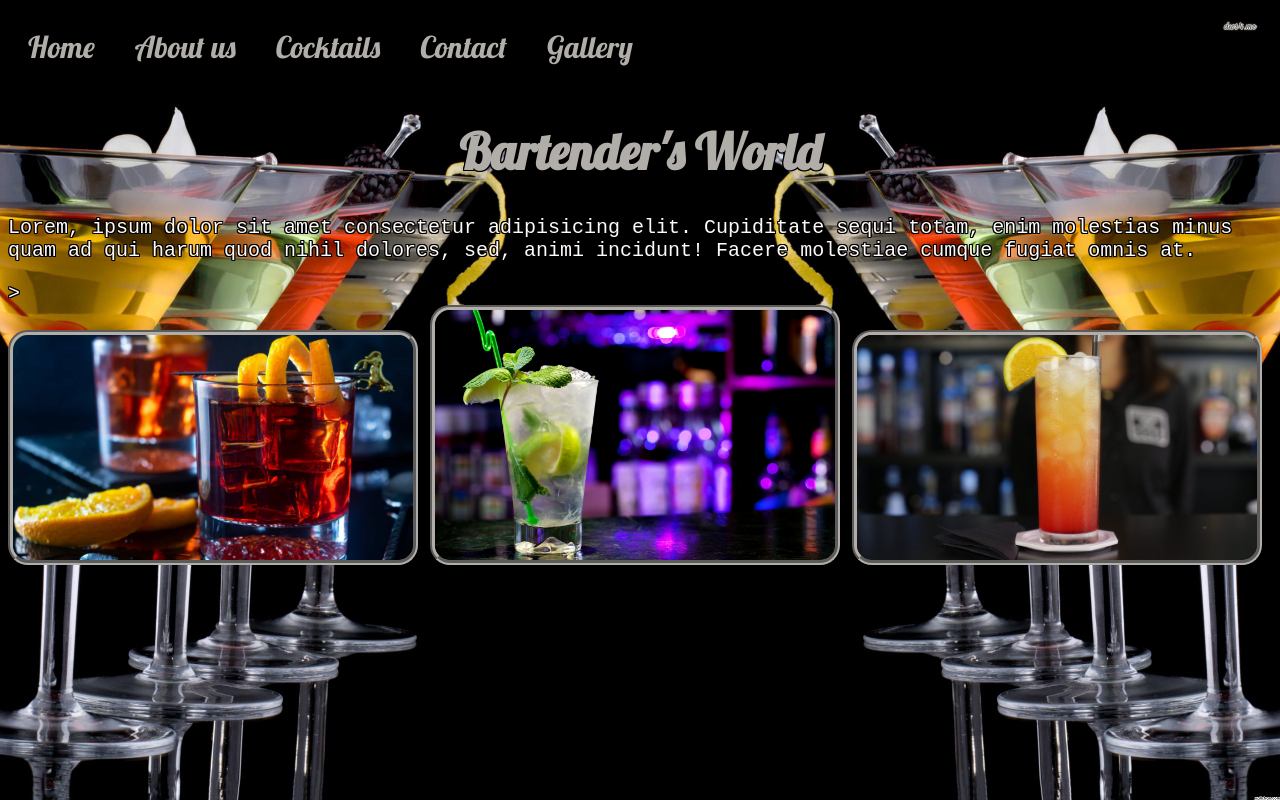
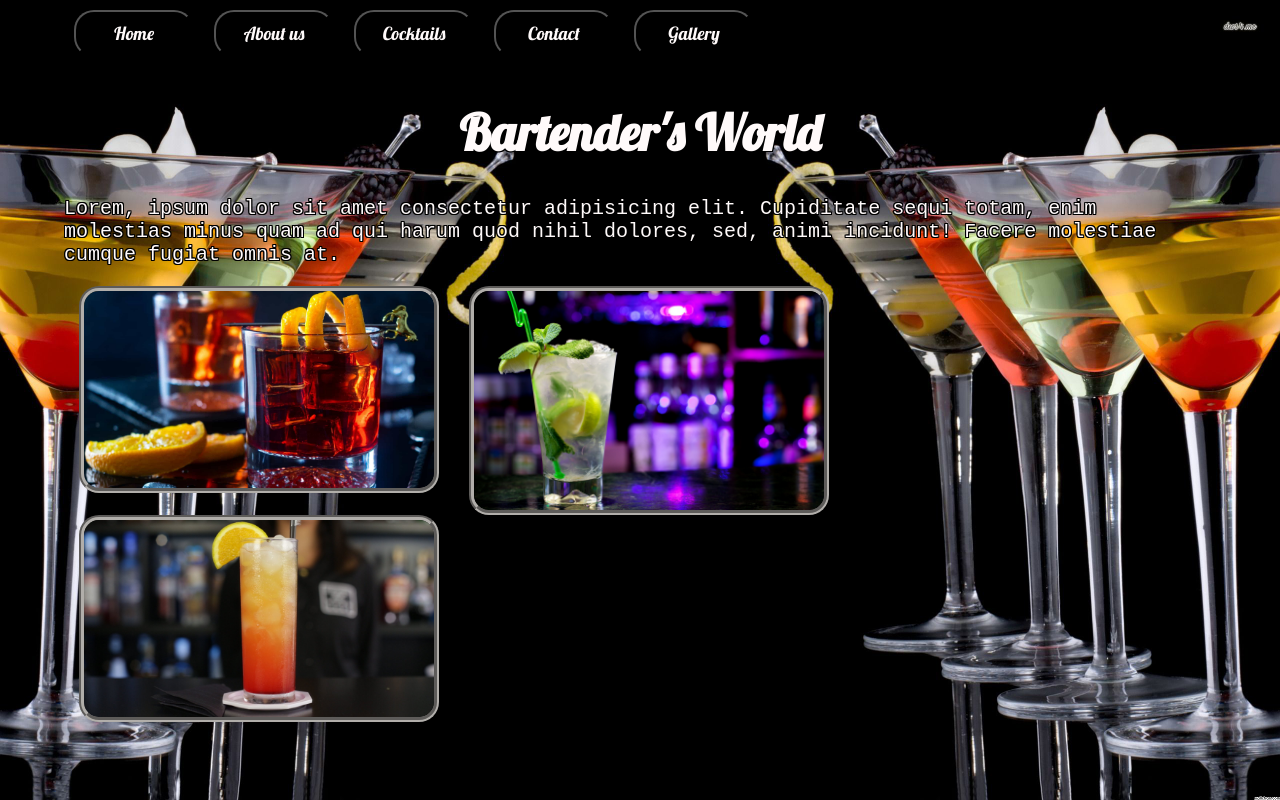
Before and after one commit to rdvid/BartenderSite, a plain HTML site: page index.html in a window 1280 px wide. Drawn offline with Linux system fonts and the light colour scheme.

Commit message:
add buttons and reestructuring images

```diff
--- a/index.html
+++ b/index.html
@@ -9,23 +9,25 @@
     </head>
     <body>
         <div class="NavBar">
-            <ul>
-                <li>Home</li>
-                <li>About us</li>
-                <li>Cocktails</li>
-                <li>Contact</li>
-                <li>Gallery</li>
+            <ul id="ButtonList">
+                <li><button>Home</button></li>
+                <li><button>About us</button></li>
+                <li><button>Cocktails</button></li>
+                <li><button>Contact</button></li>
+                <li><button>Gallery</button></li>
             </ul>
         </div>
 
         <h1>Bartender's World</h1>
-        <p>Lorem, ipsum dolor sit amet consectetur adipisicing elit. Cupiditate sequi totam, enim molestias minus quam ad qui harum quod nihil dolores, sed, animi incidunt! Facere molestiae cumque fugiat omnis at.</p>>
+        <p>Lorem, ipsum dolor sit amet consectetur adipisicing elit. Cupiditate sequi totam, enim molestias minus quam ad qui harum quod nihil dolores, sed, animi incidunt! Facere molestiae cumque fugiat omnis at.</p>
 
 
-        <div class="Drinks">
-            <img src="negroni.jpg" alt="negroni drink">
-            <img src="mojito.jpg" alt="mojito drink">
-            <img src="sex-on-the-beach.jpg" alt="sex on the beach drink">
+        <div>
+            <ul class="Drinks">
+                <li><img src="negroni.jpg" alt="negroni drink"></li>
+                <li><img src="mojito.jpg" alt="mojito drink"></li>
+                <li><img src="sex-on-the-beach.jpg" alt="sex on the beach drink"></li>
+            </ul>
         </div>
 
 
--- a/style.css
+++ b/style.css
@@ -4,6 +4,7 @@ body{
     font-size: 20px;
     background-size: 100%;
     color: snow;
+    margin: 0 5%;
     text-shadow:
         0.05em 0 black,
         0 0.05em black,
@@ -29,33 +30,44 @@ ul{
     font-family: Lobster, monospace;
     color: rgb(177, 174, 170);
     font-size: 30px;
+
 }
 
-li{
+button{
+    width: 120px;
+    font-size: large;
     float: left;
     text-align: center;
     margin: 10px;
     padding: 10px;
-    box-shadow: 0 10px 20px rgba(0,0,0,0.19), 0 6px 6px rgba(0,0,0,0.19);
+    background-color: #000;
+    border-radius: 20px;
+    font-family: Lobster, monospace;
+    color: snow;
+    text-shadow:
+        0.05em 0 black,
+        0 0.05em black,
+        -0.05em 0 black,
+        0 -0.05em black,
+        -0.05em -0.05em black,
+        -0.05em 0.05em black,
+        0.05em -0.05em black,
+        0.05em 0.05em black;
 }
 
 h1{
-    color: rgb(177, 174, 170);
+    color: snow;
     font-family: Lobster;
     text-align: center;
     font-size: 50px;
 }
 
 img{
-    width: 400px;
+    width: 350px;
     border-radius: 20px;
     border-style: groove;
     border-width: 5px;
     border-color: rgb(177, 174, 170);
+    float: left;
+    margin: 0 15px;
 }
-
-#Drinks{
-    position: absolute;
-    left: 50%;
-    top: 50%;
-}
```
